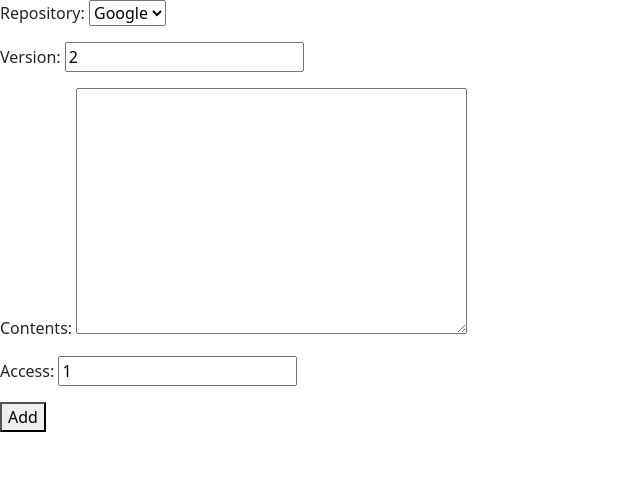
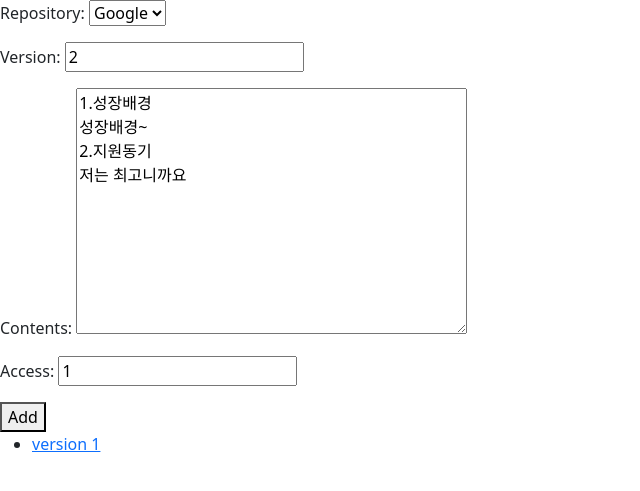
Before and after one commit to chohyeryung/Jathub, a Django app: page /repository/1/introduction/add/ in a window 1280 px wide. Shown: the top 491 px of the page, without its empty margins (0-640 px from the left). Run offline with Django 3.2, Linux system fonts and the light colour scheme; data comes from the database, SQL or seed files in the repository.

Commit message:
IntroductionCreate View -> add_introduction() CBV -> FBV

```diff
--- /dev/null
+++ b/jat/forms.py
@@ -0,0 +1,9 @@
+from django import forms
+
+from jat.models import Introduction
+
+
+class IntroductionForm(forms.ModelForm):
+    class Meta:
+        model = Introduction
+        fields = ['repository', 'version', 'contents', 'access']        # '__all__'
--- a/jat/templates/jat/introduction_create.html
+++ b/jat/templates/jat/introduction_create.html
@@ -9,4 +9,10 @@
     <button type="submit">Add</button>
    </form>
 
+    <ul>
+        {% for introduction in repository.introduction_set.all %}
+        <li><a href="{% url 'jat:introduction_detail' repository_pk=introduction.repository_id pk=introduction.id %}">version {{ introduction.version}}</a></li>
+        {% endfor %}
+    </ul>
+
 {% endblock %}
--- a/jat/urls.py
+++ b/jat/urls.py
@@ -11,7 +11,8 @@ urlpatterns = [
     path('repository/add/', views.RepositoryCreateView.as_view(), name='repository_add'),
     path('repository/<int:pk>/modify/', views.RepositoryUpdateView.as_view(), name='repository_modify'),
     path('repository/<int:pk>/delete/', views.RepositoryDeleteView.as_view(), name='repository_delete'),
-    path('repository/<int:repository_pk>/introduction/add/', views.IntroductionCreateView.as_view(), name='introduction_add'),
+    # path('repository/<int:repository_pk>/introduction/add/', views.IntroductionCreateView.as_view(), name='introduction_add'),
+    path('repository/<int:repository_pk>/introduction/add/', views.add_introduction, name='introduction_add'),
     path('repository/<int:repository_pk>/introduction/<int:pk>/modify/', views.IntroductionUpdateView.as_view(), name='introduction_update'),
     path('repository/<int:repository_pk>/introduction/<int:pk>/delete/', views.IntroductionDeleteView.as_view(), name='introduction_delete'),
     path('repository/<int:repository_pk>/introduction/<int:introduction_pk>/comment/add/', views.CommentCreateView.as_view(), name='comment_add'),
--- a/jat/views.py
+++ b/jat/views.py
@@ -1,8 +1,9 @@
 from django.db.models import Max
-from django.shortcuts import render, get_object_or_404
+from django.shortcuts import render, get_object_or_404, redirect
 from django.urls import reverse_lazy
 from django.views import generic
 
+from jat.forms import IntroductionForm
 from jat.models import Repository, Introduction, Comment
 
 
@@ -46,7 +47,8 @@ class IntroductionCreateView(generic.CreateView):
 
     def get_initial(self):
         repository = get_object_or_404(Repository, pk=self.kwargs['repository_pk'])
-        introduction = repository.introduction_set.aggregate(Max('version'))    #해당 repository의 introduction version 최댓값 구하기
+        introduction = repository.introduction_set.aggregate(
+            Max('version'))  # 해당 repository의 introduction version 최댓값 구하기
         version = introduction['version__max']
         if version is None:  # introduction이 아예 없으면 version 기본값은 1
             version = 1
@@ -56,6 +58,34 @@ class IntroductionCreateView(generic.CreateView):
 
     def get_success_url(self):
         return reverse_lazy('jat:repository_detail', kwargs={'pk': self.kwargs['repository_pk']})
+
+
+def add_introduction(request, repository_pk):  # return render(request, '템플릿 이름', 그 템플릿에 넘겨주는 context)
+    if request.method == 'POST':  # POST라면
+        form = IntroductionForm(request.POST)     # introduction 만드는 form에서 입력한 정보 가져오자
+        if form.is_valid():      # 그 정보가 확인되면
+            form.save()     # DB에 저장
+            return redirect('jat:repository_detail', pk=repository_pk)    # repository_detail로 redirect
+
+    else:  # POST가 아니면(요청한 것: introduction 만들기 위한 form 보여주기)
+        repository = get_object_or_404(Repository, pk=repository_pk)  # repository를 db에서 꺼내자
+        introduction = repository.introduction_set.order_by('-version').first()  # introduction 내용 가져오자
+
+        # version을 구하자
+        if introduction == None:  # introduciton이 없으면 ''
+            version = 1  # introduction이 없으면 version = 1
+            contents = ''
+            access = 1
+        else:
+            version = introduction.version + 1  # repository에 있으면 introduction 중 가장 큰 버전 + 1
+            contents = introduction.contents  # introduction 중 가장 큰 버전의 contents를 가져오자
+            access = introduction.access
+        initial = {'repository': repository, 'version': version, 'contents': contents, 'access': access}
+        form = IntroductionForm(initial)  # form 가져오자
+
+    context = {'form': form, 'repository': repository}  # context = form, repository
+
+    return render(request, 'jat/introduction_create.html', context)
 
 
 class IntroductionUpdateView(generic.UpdateView):
@@ -69,6 +99,7 @@ class IntroductionUpdateView(generic.UpdateView):
 
 class IntroductionDeleteView(generic.DeleteView):
     model = Introduction
+
     # success_url = reverse_lazy('jat:repository_detail')
 
     def get_initial(self):
@@ -77,6 +108,7 @@ class IntroductionDeleteView(generic.DeleteView):
 
     def get_success_url(self):
         return reverse_lazy('jat:repository_detail', kwargs={'pk': self.kwargs['repository_pk']})
+
 
 class CommentCreateView(generic.CreateView):
     model = Comment
@@ -91,13 +123,15 @@ class CommentCreateView(generic.CreateView):
         return reverse_lazy('jat:introduction_detail', kwargs={'repository_pk': self.kwargs['repository_pk'],
                                                                'pk': self.kwargs['introduction_pk']})
 
+
 class CommentUpdateView(generic.UpdateView):
     model = Comment
     fields = ['introduction', 'comment']
     template_name_suffix = '_update'
 
     def get_success_url(self):
-        return reverse_lazy('jat:introduction_detail', kwargs={'repository_pk': self.kwargs['repository_pk'], 'pk': self.kwargs['introduction_pk']})
+        return reverse_lazy('jat:introduction_detail', kwargs={'repository_pk': self.kwargs['repository_pk'],
+                                                               'pk': self.kwargs['introduction_pk']})
 
 
 class CommentDeleteView(generic.DeleteView):
@@ -108,4 +142,5 @@ class CommentDeleteView(generic.DeleteView):
         return {'introduction': introduction}
 
     def get_success_url(self):
-        return reverse_lazy('jat:introduction_detail', kwargs={'repository_pk': self.kwargs['repository_pk'], 'pk': self.kwargs['introduction_pk']})
+        return reverse_lazy('jat:introduction_detail', kwargs={'repository_pk': self.kwargs['repository_pk'],
+                                                               'pk': self.kwargs['introduction_pk']})
```
